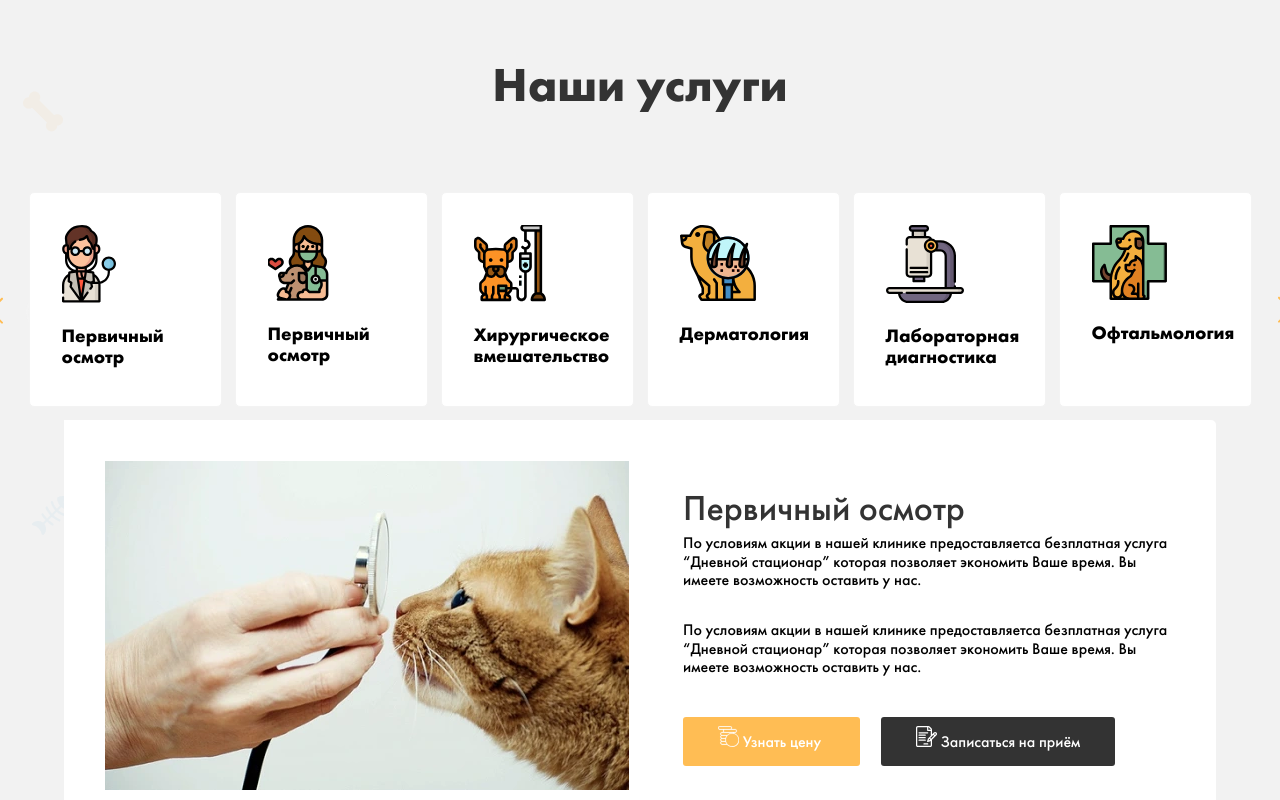
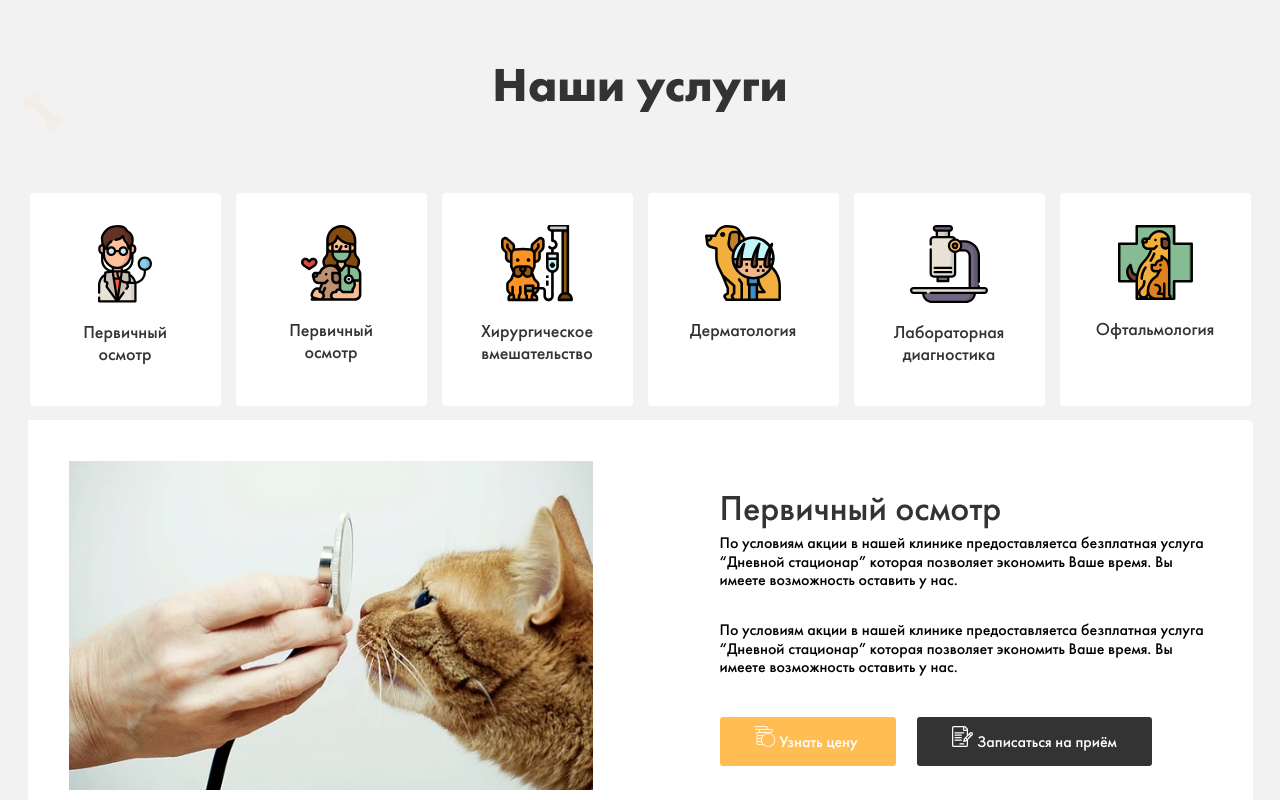
Before and after one commit to asadbe0304/vetereanary__clinic_Asadbek, a plain HTML site: page index.html in a window 1280 px wide. Shown: the part 1498-2298 px from the top of the page. Drawn offline with Linux system fonts and the light colour scheme.

Commit message:
Initial commit

```diff
--- a/index.html
+++ b/index.html
@@ -30,6 +30,7 @@
                     </div>
                 </div>
             </div>
+        </div>
             <div class="header__nav">
                 <div class="container">
                     <nav class="nav__bar">
@@ -58,11 +59,10 @@
                             </li>
                         </ol>
                         <a class="nav__reception" href="#link">Задать вопрос</a>
-
                     </nav>
                 </div>
             </div>
-        </div>
+
     </header>
 
     <!-- Site Header End  -->
@@ -117,6 +117,8 @@
                     <h2 class="service__title">
                         Наши услуги
                     </h2>
+                    <div class="service__content--list">
+                        <img class="service__prev--icon"  src="./images/next.svg" width="14" height="26" alt=" next icon">
                     <ul class="service__list">
                         <li class="service__item">
                             <img class="item__img" src="./images/nurse.svg" alt="doctor small icon">
@@ -160,6 +162,8 @@
                             </h3>
                         </li>
                     </ul>
+                    <img class="service__next--icon" src="./images/next.svg" width="14" height="26" alt=" next icon">
+                </div>
                     <div class="service__bottom--inner">
                         <img class="service__bottom--img" src="./images/catweb.webp" width="524" height="329"
                             alt="cat diagnostics">
--- a/scss/blocks/_main.scss
+++ b/scss/blocks/_main.scss
@@ -6,9 +6,9 @@
 .hero-section {
     margin: 0;
     padding: 153px 0 311px 0;
-    background-image: url(../../images/hero1web.webp),url(../../images/birdwebp.webp),url(../../images/hero3webp.webp);
+    background-image: url(../../images/pet2.png),url(../../images/bbitr.png),url(../../images/smalpet.png);
     background-repeat: no-repeat;
-    background-position: calc(50% - 355px) calc(50% - 192px),calc(50% + 610px) calc(50% + 210px),calc(50% + 585px) calc(50% + 274px);
+    background-position: calc(50% - 450px) calc(50% - 210px),calc(50% + 656px) calc(50% + 250px),calc(50% + 620px) calc(50% + 310px);
 
 }
 
--- a/scss/blocks/_service.scss
+++ b/scss/blocks/_service.scss
@@ -91,6 +91,9 @@
     padding: 32px 32px 28px 32px;
     width: 193px;
     height: 215px;
+    display: flex;
+    flex-direction: column;
+    align-items: center;
     background: #FFFFFF;
     border: 1px solid #F3F3F3;
     border-radius: 5px;
@@ -98,10 +101,21 @@
     cursor: pointer;
 }
 
+.service__item--title {
+    font-weight: 500;
+    font-size: 18px;
+    line-height: 22px;
+    display: flex;
+    align-items: center;
+    text-align: center;
+    color: #333333;
+    text-align: center;
+}
+
 .service__bottom--inner {
     margin: 13px 0 0 0;
     padding: 41px;
-    width: 100%;
+    width: 1225px;
     display: flex;
     justify-content: space-between;
     align-items: center;
@@ -150,55 +164,71 @@ S .service__sub--text {
     margin-left: 21px;
     background-color: #333;
 }
-.service__link:hover{
+
+.service__link:hover {
     background: #333;
 }
-.service__link:active{
+
+.service__link:active {
     opacity: 0.6;
 }
-.service__item:hover{
+
+.service__item:hover {
     opacity: 0.8;
 }
-.service__item:active{
+
+.service__item:active {
     opacity: 0.6;
 }
-.service__list::after{
-    position: absolute;
-    content: " ";
-    width: 50px;
-    height: 50px;
-    top: 93px;
-    left: -58px;
-    z-index: 55;
-    background-image: url(../../images/next.svg);
-    background-repeat: no-repeat;
-    background-position: 50% 50%;
+
+// .service__list::after {
+//     position: absolute;
+//     content: " ";
+//     width: 50px;
+//     height: 50px;
+//     top: 93px;
+//     left: -58px;
+//     z-index: 55;
+//     background-image: url(../../images/next.svg);
+//     background-repeat: no-repeat;
+//     background-position: 50% 50%;
+//     transform: rotateY(180deg);
+//     // background-color: #FFBD55;
+// }
+
+// .service__list::before {
+//     position: absolute;
+//     content: " ";
+//     width: 50px;
+//     height: 50px;
+//     top: 93px;
+//     left: calc(50% + 620px);
+//     z-index: 55;
+//     background-image: url(../../images/next.svg);
+//     background-repeat: no-repeat;
+//     background-position: 50% 50%;
+// }
+.service__content--list{
+    width: 1360px;
+    display: flex;
+    justify-content: space-between;
+    align-items: center;
+}
+.service__prev--icon{
     transform: rotateY(180deg);
-    // background-color: #FFBD55;
 }
-.service__list::before{
-    position: absolute;
-    content: " ";
-    width: 50px;
-    height: 50px;
-    top: 93px;
-    left: calc(50% + 620px);
-    z-index: 55;
-    background-image: url(../../images/next.svg);
-    background-repeat: no-repeat;
-    background-position: 50% 50%;
-}
-.service__list:hover:after{
+.service__list:hover:after {
     background-color: #fff;
 }
 
-.service__list:hover::before{
+.service__list:hover::before {
     background-color: #fff;
 }
-.service__list:active:after{
+
+.service__list:active:after {
     opacity: 0.6;
 }
 
-.service__list:active::before{
+.service__list:active::before {
     opacity: 0.6;
 }
```
Also changed, not shown: about.html (added), css/main.css, images/bbitr.png (added), images/pet2.png (added), images/smalpet.png (added), 1 other file.
